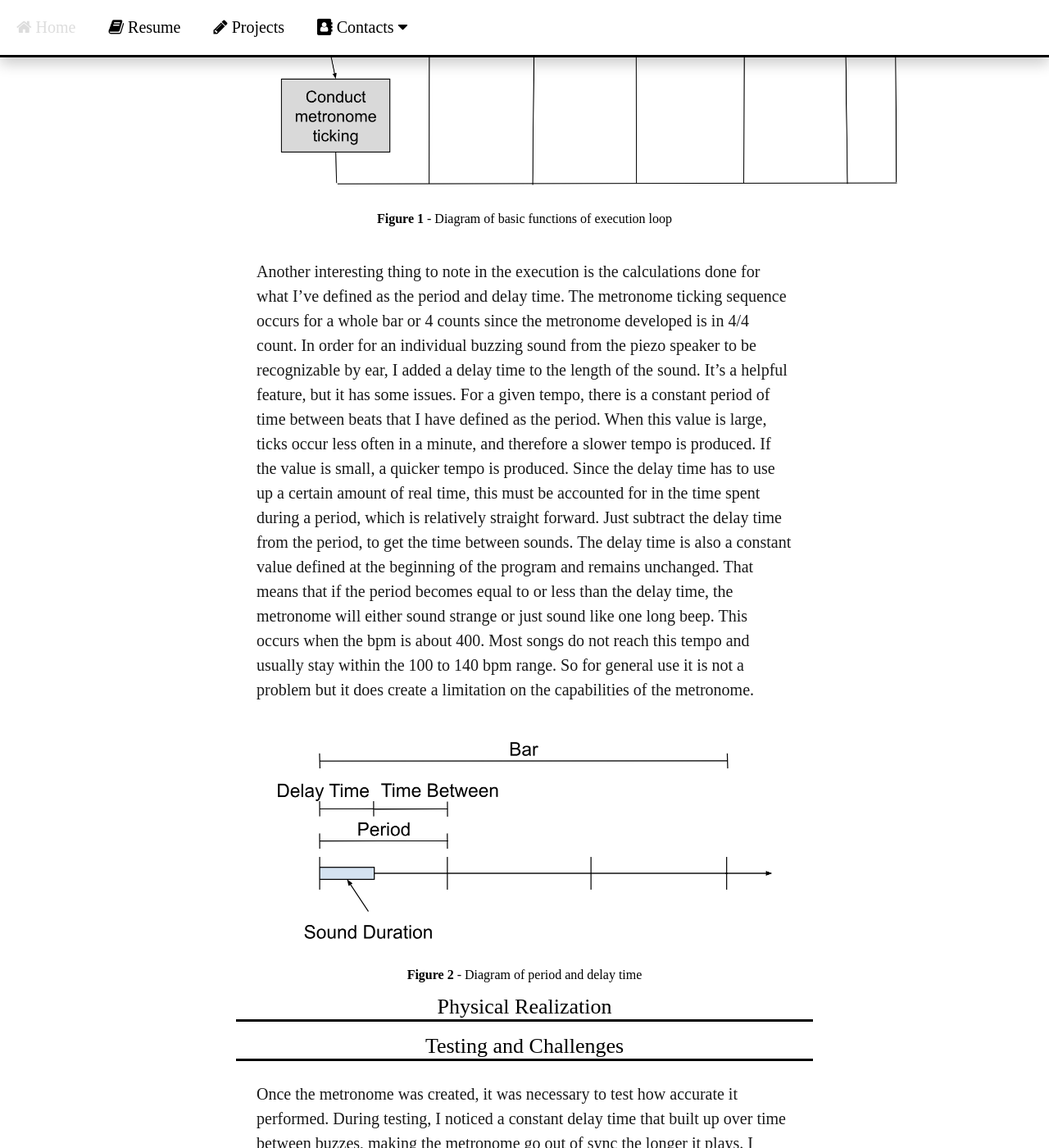
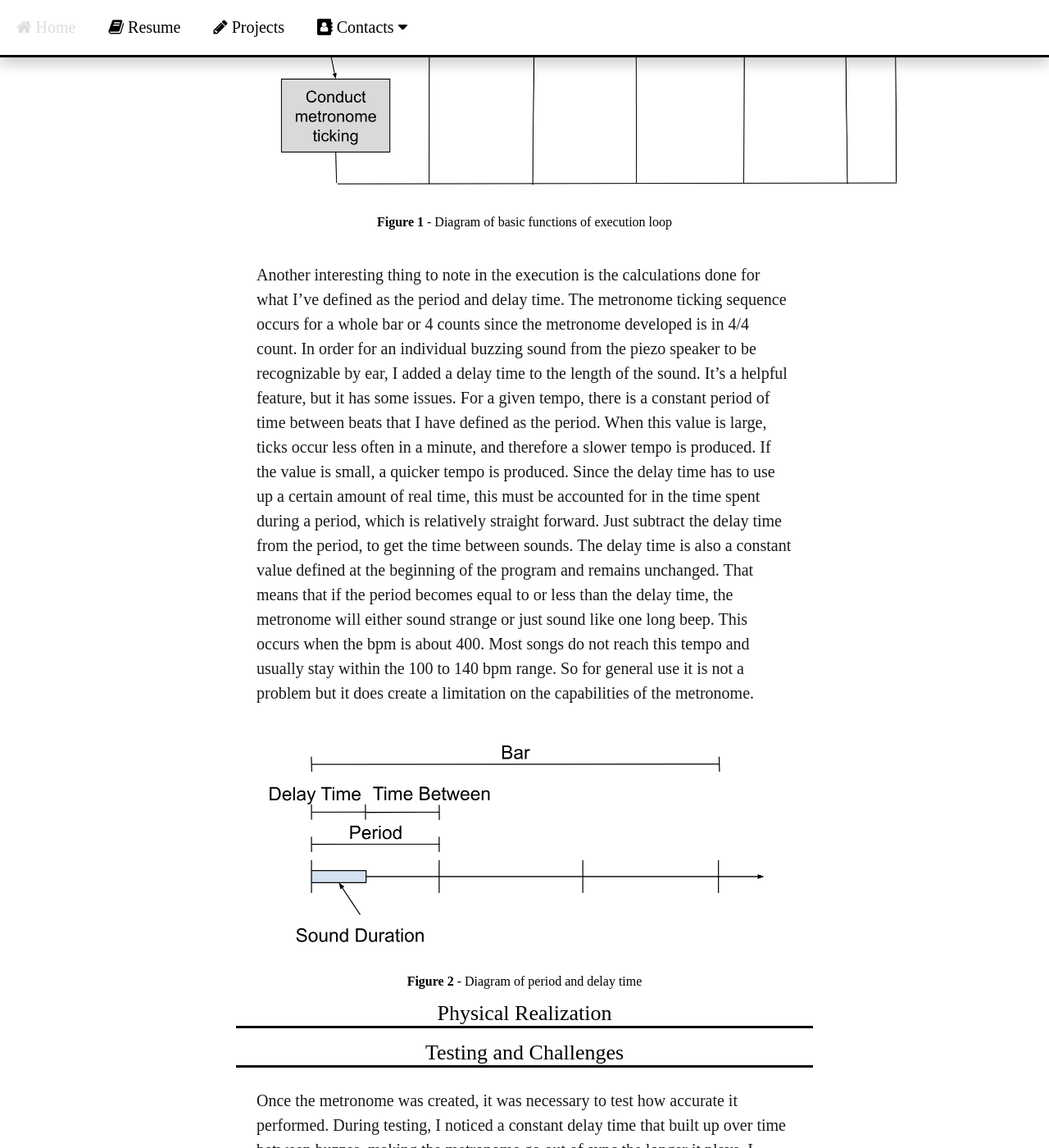
Before and after one commit to JacobHodgins/hodginsjacob, a Jekyll site: the page built from _posts/2023-07-13-first-post.md, in a window 1280 px wide and 1400 px high, scrolled down 1901 px. Shown: the whole window at 82% size. Built offline with Jekyll 4.4.1, drawn with Linux system fonts in a browser that asks for light colours.

Commit message:
Update main.css

```diff
--- a/css/main.css
+++ b/css/main.css
@@ -188,12 +188,6 @@ nav.navbar a:active {
   font-size: 16px;
   margin-bottom: 15px;
 }
-
-.post-image {
-  display: block;
-  margin-left: auto;
-  margin-right: auto;
-}
 /* --------------------------------POSTS-------------------------------- */
 /* --------------------------------FOOTER-------------------------------- */
 
```
